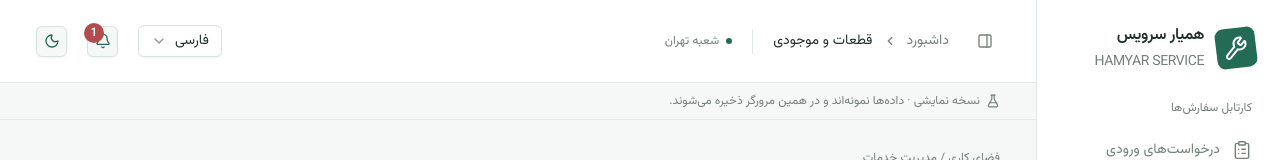
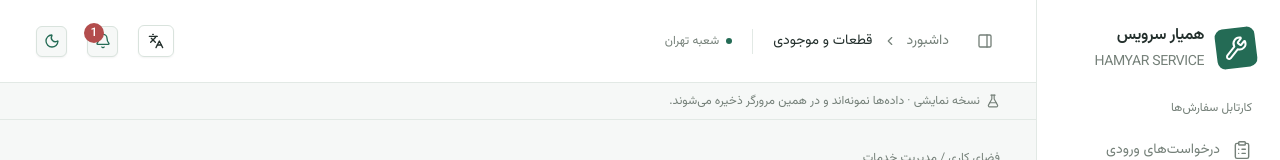
Before and after one commit to nafasebra/appliance-service-dashboard, a React (Vite) app: page /parts in a window 1280 px wide. Shown: the top 160 px of the page. Built offline with nearby package versions, Linux system fonts and the light colour scheme.

Commit message:
feat(header): use icon button for language menu

```diff
--- a/src/shared/ui/language-switcher/language-switcher.tsx
+++ b/src/shared/ui/language-switcher/language-switcher.tsx
@@ -1,13 +1,7 @@
 import { useSharedTranslation } from '@/shared/hooks';
 import { useTranslation } from 'react-i18next';
-import {
-  Select,
-  SelectContent,
-  SelectGroup,
-  SelectItem,
-  SelectTrigger,
-  SelectValue,
-} from '@/shared/ui/select';
+import { Languages } from 'lucide-react';
+import { Select, SelectContent, SelectGroup, SelectItem, SelectTrigger } from '@/shared/ui/select';
 
 export function LanguageSwitcher() {
   const tShared = useSharedTranslation();
@@ -21,8 +15,13 @@ export function LanguageSwitcher() {
         void i18n.changeLanguage(language);
       }}
     >
-      <SelectTrigger size="sm" aria-label={tShared('language')}>
-        <SelectValue />
+      <SelectTrigger
+        size="sm"
+        aria-label={tShared('language')}
+        title={tShared('language')}
+        className="h-9 w-9 justify-center p-0 [&>svg:last-child]:hidden"
+      >
+        <Languages aria-hidden="true" className="size-4" />
       </SelectTrigger>
       <SelectContent>
         <SelectGroup>
```
